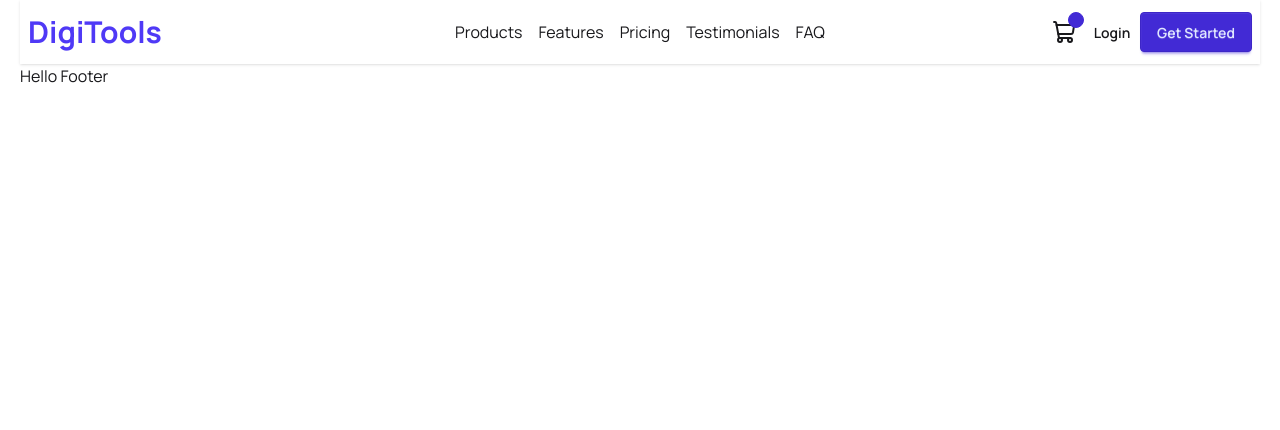
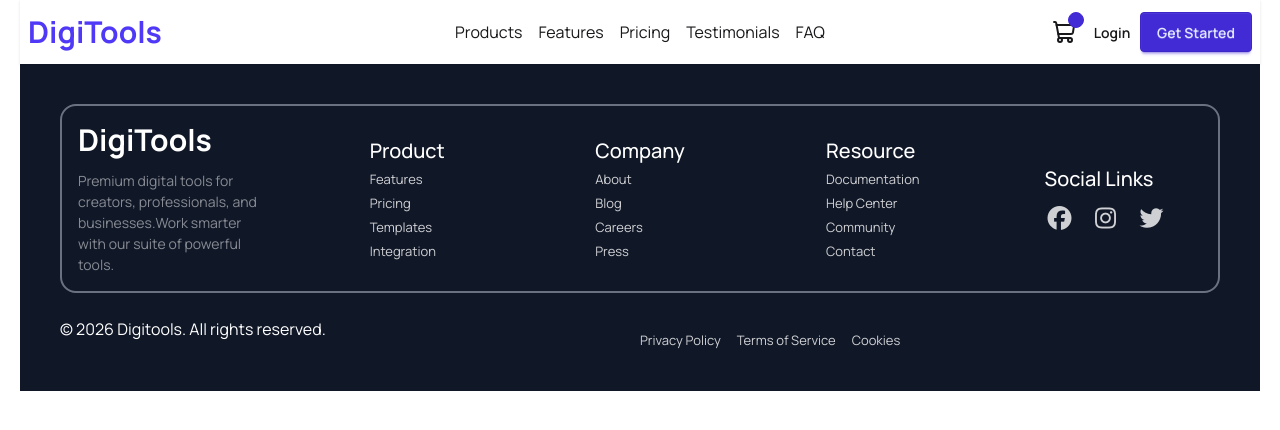
Before and after one commit to ihriyad/Digitool-Platform, a React (Vite) app: page / in a window 1280 px wide. Shown: the top 430 px of the page. Built offline with nearby package versions, Linux system fonts and the light colour scheme.

Commit message:
added footer

```diff
--- a/index.html
+++ b/index.html
@@ -5,6 +5,14 @@
     <link rel="icon" type="image/svg+xml" href="/favicon.svg" />
     <meta name="viewport" content="width=device-width, initial-scale=1.0" />
     <title>Digitools-platform</title>
+    <!-- cdn -->
+    <link
+      rel="stylesheet"
+      href="https://cdnjs.cloudflare.com/ajax/libs/font-awesome/7.0.1/css/all.min.css"
+      integrity="sha512-2SwdPD6INVrV/lHTZbO2nodKhrnDdJK9/kg2XD1r9uGqPo1cUbujc+IYdlYdEErWNu69gVcYgdxlmVmzTWnetw=="
+      crossorigin="anonymous"
+      referrerpolicy="no-referrer"
+    />
   </head>
   <body>
     <div id="root"></div>
--- a/src/App.css
+++ b/src/App.css
@@ -13,3 +13,18 @@ body {
   max-width: 1240px;
   margin: 0 auto;
 }
+footer h2{
+  font-size: 20px;
+  font-weight: 500;
+@media screen and (max-width: 600px){
+  font-size: 18px;
+  font-weight:500;
+}
+}
+footer a {
+  opacity: 0.8;
+  font-size: small;
+}
+footer a:hover{
+  color:cyan;
+}
--- a/src/components/Footer/Footer/Footer.jsx
+++ b/src/components/Footer/Footer/Footer.jsx
@@ -1,11 +1,45 @@
-import React from 'react';
+import React from "react";
+import FooterProduct from "./FooterProduct";
+import FooterCompany from "./FooterCompany";
+import FooterResource from "./FooterResource";
+import FooterSocial from "./FooterSocial";
+import FooterBottom from "./FooterBottom";
 
 const Footer = () => {
-    return (
+  return (
+    <div className="bg-[#101727] text-white p-10">
+      <div
+        className="grid place-items-center
+        grid-cols-2
+        md:grid-cols-3
+        lg:grid-cols-5
+        gap-10 border-2 border-gray-500 rounded-2xl p-4"
+      >
+        <div className="footer-start">
+          <h1 className="text-white text-2xl md:text-3xl font-bold mb-3">
+            DigiTools
+          </h1>
+          <p className="text-white/50 text-[14px]">
+            Premium digital tools for creators, professionals, and
+            businesses.Work smarter with our suite of powerful tools.
+          </p>
+        </div>
         <div>
-            Hello Footer
+          <FooterProduct></FooterProduct>
         </div>
-    );
+        <div>
+          <FooterCompany></FooterCompany>
+        </div>
+        <div>
+          <FooterResource></FooterResource>
+        </div>
+        <div className="footer-end">
+          <FooterSocial></FooterSocial>
+        </div>
+      </div>
+      <FooterBottom></FooterBottom>
+    </div>
+  );
 };
 
 export default Footer;
--- /dev/null
+++ b/src/components/Footer/Footer/FooterBottom.jsx
@@ -0,0 +1,24 @@
+import React from 'react';
+
+const FooterBottom = () => {
+    return (
+           <div className="footer-bottom grid grid-cols-1 md:grid-cols-2 mt-6">
+        <p className='text-[14px] md:text-[16px]'>© 2026 Digitools. All rights reserved.</p>
+        <div>
+          <ul className="flex text-[10px] md:text-[14px] gap-4 justify-baseline mt-3">
+            <li>
+              <a href="">Privacy Policy</a>
+            </li>
+            <li>
+              <a href="">Terms of Service </a>
+            </li>
+            <li>
+              <a href="">Cookies</a>
+            </li>
+          </ul>
+        </div>
+      </div>
+    );
+};
+
+export default FooterBottom;
--- /dev/null
+++ b/src/components/Footer/Footer/FooterCompany.jsx
@@ -0,0 +1,17 @@
+import React from 'react';
+
+const FooterCompany = () => {
+    return (
+        <div>
+            <h2>Company</h2>
+             <ul>
+                <li><a href="">About</a></li>
+                <li><a href="">Blog</a></li>
+                <li><a href="">Careers</a></li>
+                <li><a href="">Press</a></li>
+            </ul>
+        </div>
+    );
+};
+
+export default FooterCompany;
--- /dev/null
+++ b/src/components/Footer/Footer/FooterProduct.jsx
@@ -0,0 +1,17 @@
+import React from 'react';
+
+const FooterProduct = () => {
+    return (
+        <div>
+            <h2>Product</h2>
+            <ul>
+                <li><a href="">Features</a></li>
+                <li><a href="">Pricing</a></li>
+                <li><a href="">Templates</a></li>
+                <li><a href="">Integration</a></li>
+            </ul>
+        </div>
+    );
+};
+
+export default FooterProduct;
--- /dev/null
+++ b/src/components/Footer/Footer/FooterResource.jsx
@@ -0,0 +1,17 @@
+import React from 'react';
+
+const FooterResource = () => {
+    return (
+        <div>
+            <h2>Resource</h2>
+             <ul>
+                <li><a href="">Documentation</a></li>
+                <li><a href="">Help Center</a></li>
+                <li><a href="">Community</a></li>
+                <li><a href="">Contact</a></li>
+            </ul>
+        </div>
+    );
+};
+
+export default FooterResource;
--- /dev/null
+++ b/src/components/Footer/Footer/FooterSocial.jsx
@@ -0,0 +1,28 @@
+import React from "react";
+
+const FooterSocial = () => {
+  return (
+    <div>
+      <h2>Social Links</h2>
+      <ul className="flex gap-4 mt-3">
+        <li>
+          <a href="">
+            <i class="fa-brands fa-facebook text-2xl"></i>
+          </a>
+        </li>
+        <li>
+          <a href="">
+            <i class="fa-brands fa-instagram text-2xl"></i>{" "}
+          </a>
+        </li>
+        <li>
+          <a href="">
+            <i class="fa-brands fa-twitter text-2xl"></i>{" "}
+          </a>
+        </li>
+      </ul>
+    </div>
+  );
+};
+
+export default FooterSocial;
--- a/src/components/Navbar/Navbar.jsx
+++ b/src/components/Navbar/Navbar.jsx
@@ -46,7 +46,7 @@ const Navbar = () => {
             {Links}
           </ul>
         </div>
-        <h2 className="text-[#4f39f6] text-2xl md:text-3xl font-bold">DigiTools</h2>
+        <h2 className="text-[#4f39f6] text-2xl md:text-3xl font-bold hidden md:flex">DigiTools</h2>
       </div>
       <div className="navbar-center hidden md:flex gap-4">{Links}</div>
       <div className="navbar-end space-x-2">
```
